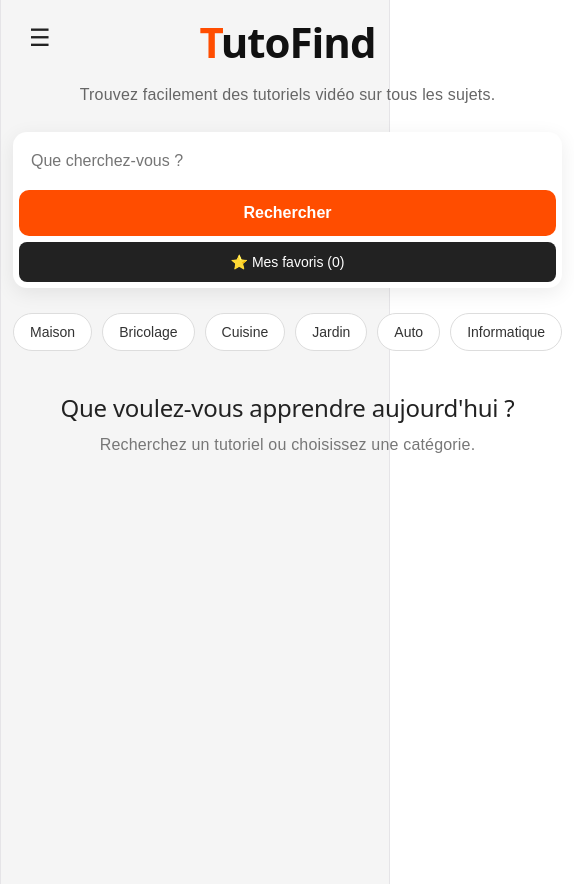
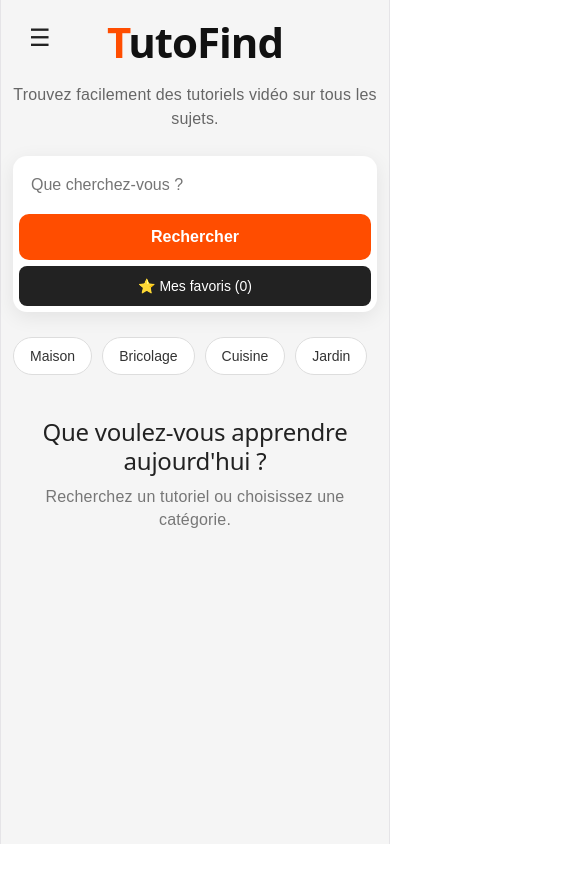
Before and after one commit to TutoFindFR/tuto, a React (Vite) app: page / in a window 390 px wide. Shown: the whole page, 574 px wide, since content can reach past the window. After the commit the page ends 844 px from the top, so only its background shows below. Built offline with nearby package versions, Linux system fonts and the light colour scheme.

Commit message:
readaptation mobil

```diff
--- a/src/App.css
+++ b/src/App.css
@@ -588,3 +588,42 @@ button:hover {
 .menu-lateral button:hover {
   background: #f2f2f2;
 }
+/* Correction du débordement horizontal sur mobile */
+html,
+body {
+  width: 100%;
+  max-width: 100%;
+  overflow-x: hidden;
+}
+
+* {
+  box-sizing: border-box;
+}
+
+.app {
+  width: 100%;
+  max-width: 1250px;
+}
+
+@media (max-width: 700px) {
+  .app {
+    width: 100%;
+    max-width: 100%;
+    padding-left: 12px;
+    padding-right: 12px;
+  }
+
+  .resultats {
+    width: 100%;
+    max-width: 100%;
+  }
+
+  .resultat {
+    min-width: 0;
+    max-width: 100%;
+  }
+
+  .categories {
+    max-width: 100%;
+  }
+}
```
